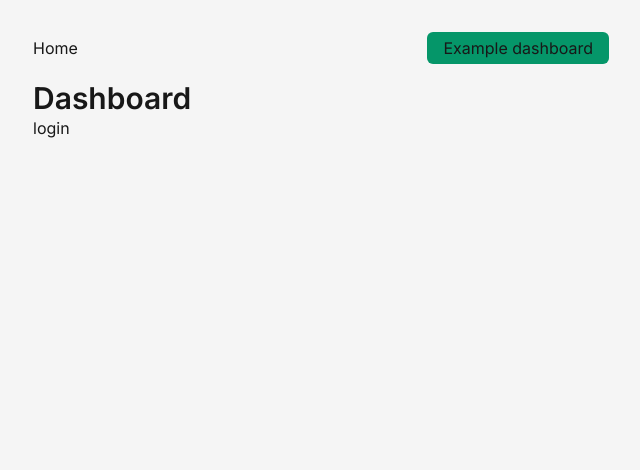
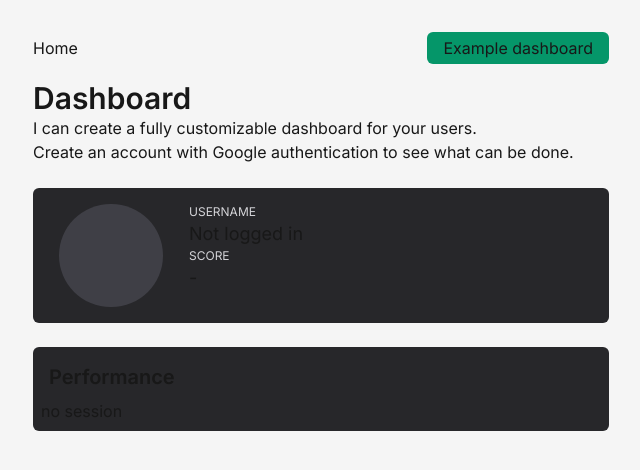
Before and after one commit to mar-cial/cv, a Next.js app: page /dashboard in a window 1280 px wide. Shown: the top 470 px of the page, without its empty margins (319-959 px from the left). Built offline with nearby package versions, Linux system fonts and the light colour scheme; no server answers.

Commit message:
A whoooole lot of progress

```diff
--- a/next.config.mjs
+++ b/next.config.mjs
@@ -1,4 +1,6 @@
 /** @type {import('next').NextConfig} */
-const nextConfig = {};
+const nextConfig = {
+    images: { remotePatterns: [{ hostname: "lh3.googleusercontent.com" }] },
+};
 
 export default nextConfig;
--- a/package.json
+++ b/package.json
@@ -14,7 +14,8 @@
     "next": "14.2.7",
     "next-auth": "^5.0.0-beta.20",
     "react": "^18",
-    "react-dom": "^18"
+    "react-dom": "^18",
+    "recharts": "^2.12.7"
   },
   "devDependencies": {
     "@types/node": "^20",
--- a/src/app/auth.ts
+++ b/src/app/auth.ts
@@ -1,7 +1,12 @@
+import { UpstashRedisAdapter } from "@auth/upstash-redis-adapter";
+import { Redis } from "@upstash/redis";
 import NextAuth, { NextAuthConfig } from "next-auth";
 import Google from "next-auth/providers/google";
 
+const redis = Redis.fromEnv();
+
 const config: NextAuthConfig = {
+    adapter: UpstashRedisAdapter(redis),
     providers: [Google],
 };
 
--- a/src/app/dashboard/page.tsx
+++ b/src/app/dashboard/page.tsx
@@ -1,12 +1,101 @@
-function UserScoreLoader() {
+import { Redis } from "@upstash/redis";
+import { auth } from "../auth";
+import { Suspense } from "react";
+import { Session } from "next-auth";
+import PerformanceContainer from "@/components/user/performance-container";
+import Image from "next/image";
+
+function UserDetailsLoader() {
     return (
-        <article className="flex justify-center items-center w-48 h-48 rounded-md bg-zinc-700">
-            <p className="text-2xl">-</p>
-        </article>
+        <section className="grid grid-cols-4 p-2 my-6 rounded-md bg-zinc-800">
+            <section className="flex justify-center items-center p-2">
+                <div className="w-5/6 h-auto rounded-full aspect-square bg-zinc-700"></div>
+            </section>
+            <section className="col-span-3 p-2">
+                <section>
+                    <h3 className="text-xs uppercase text-zinc-300">Username</h3>
+                    <p className="text-lg">Not logged in</p>
+                </section>
+
+                <section>
+                    <div className="text-xs uppercase text-zinc-300">Score</div>
+                    <div className="text-lg">-</div>
+                </section>
+            </section>
+        </section>
     );
 }
 
-async function UserScore() { }
+function UserDetailsPulic() {
+    return (
+        <section className="grid grid-cols-4 p-2 my-6 rounded-md bg-zinc-800">
+            <section className="flex justify-center items-center p-2">
+                <div className="w-5/6 h-auto rounded-full aspect-square bg-zinc-700"></div>
+            </section>
+            <section className="col-span-3 p-2">
+                <section>
+                    <h3 className="text-xs uppercase text-zinc-300">Username</h3>
+                    <p className="text-lg">Not logged in</p>
+                </section>
+
+                <section>
+                    <div className="text-xs uppercase text-zinc-300">Score</div>
+                    <div className="text-lg">-</div>
+                </section>
+            </section>
+        </section>
+    );
+}
+
+async function UserDetails() {
+    const session = await auth();
+    if (!session) {
+        return <UserDetailsPulic />;
+    }
+
+    const redis = Redis.fromEnv();
+
+    const response: string | null = await redis.get(
+        `user:${session.user?.id}:username`,
+    );
+
+    return (
+        <section className="grid grid-cols-4 p-2 my-6 rounded-md bg-zinc-800">
+            <section className="flex justify-center items-center p-2">
+                <Image
+                    src={session.user?.image || ""}
+                    alt="user image"
+                    width={100}
+                    height={100}
+                    className="object-cover rounded-full"
+                />
+            </section>
+            <section className="col-span-3 p-2">
+                <section>
+                    <h3 className="text-xs uppercase text-zinc-300">Username</h3>
+                    <p className="text-lg">{`${response || "error"}`}</p>
+                </section>
+
+                <section>
+                    <div className="text-xs uppercase text-zinc-300">Score</div>
+                    <div className="text-lg">-</div>
+                </section>
+            </section>
+        </section>
+    );
+}
+
+async function getUserScore({
+    session,
+    redis,
+}: {
+    session: Session;
+    redis: Redis;
+}) {
+    const score = await redis.get(`user:${session.user?.id}:score`);
+    return score;
+}
+
 export default function Page() {
     return (
         <main>
@@ -15,7 +104,21 @@ export default function Page() {
             </header>
 
             <section>
-                <button>login</button>
+                <p>I can create a fully customizable dashboard for your users.</p>
+                <p>
+                    Create an account with Google authentication to see what can be done.
+                </p>
+            </section>
+
+            <section>
+                <Suspense fallback={<UserDetailsLoader />}>
+                    <UserDetails />
+                </Suspense>
+            </section>
+
+            <section className="p-2 rounded-md bg-zinc-800">
+                <header className="p-2 text-xl font-semibold">Performance</header>
+                <PerformanceContainer />
             </section>
         </main>
     );
--- a/src/app/page.tsx
+++ b/src/app/page.tsx
@@ -6,7 +6,6 @@ export default function Page() {
                     Empowering Your Business with Cutting-Edge, Custom-Built Applications.
                 </h1>
             </header>
-
             <section>
                 <p>
                     Hello! I'm Cesar, a software developer with 3 years of experience.
@@ -16,6 +15,7 @@ export default function Page() {
                     creating fast, informative, and user-friendly applications.
                 </p>
             </section>
+
             <section>
                 <h2 className="text-xl font-semibold">
                     I understand the challenges entrepreneurs face daily.
@@ -38,6 +38,7 @@ export default function Page() {
                 </header>
 
                 <section>
+                    <section>
                         <header>
                             <h3>User base management</h3>
                         </header>
@@ -49,6 +50,7 @@ export default function Page() {
                                 <li>Track user activity</li>
                             </ul>
                         </article>
+                    </section>
                 </section>
 
                 <section>
@@ -68,30 +70,64 @@ export default function Page() {
                     <header>
                         <h3>Custom notification systems</h3>
                     </header>
+                    <article>
+                        <ul className="list-disc list-inside">
+                            <li>Instant updates with WebSockets</li>
+                            <li>Easy user engagement without annoying popups</li>
+                        </ul>
+                    </article>
                 </section>
 
                 <section>
                     <header>
                         <h3>User voting &amp; feedback</h3>
                     </header>
+                    <article>
+                        <ul className="list-disc list-inside">
+                            <li>Capture user interactions easily</li>
+                            <li>Increase user engagement and build history</li>
+                        </ul>
+                    </article>
                 </section>
 
                 <section>
                     <header>
                         <h3>Event scheduling &amp; management</h3>
                     </header>
+                    <article>
+                        <ul className="list-disc list-inside">
+                            <li>
+                                Let users manage and create appointments, events, meetings, etc.
+                            </li>
+                            <li>Easy and intuitive UI for easier conversions </li>
+                        </ul>
+                    </article>
                 </section>
 
                 <section>
                     <header>
                         <h3>Interactive user dashboards</h3>
                     </header>
+                    <article>
+                        <ul className="list-disc list-inside">
+                            <li>Track any historic data you like</li>
+                            <li>Clear understanding of your business</li>
+                        </ul>
+                    </article>
                 </section>
 
                 <section>
                     <header>
                         <h3>API integrations</h3>
                     </header>
+                    <article>
+                        <ul className="list-disc list-inside">
+                            <li>
+                                Goes without saying. I can integrate any API tool to reach your
+                                goals
+                            </li>
+                        </ul>
+                    </article>
                 </section>
             </section>
         </main>
--- /dev/null
+++ b/src/components/user/performance-chart.tsx
@@ -0,0 +1,27 @@
+"use client";
+
+import {
+    CartesianGrid,
+    LineChart,
+    ResponsiveContainer,
+    XAxis,
+    Line,
+    Tooltip,
+    YAxis,
+} from "recharts";
+import { Data } from "./performance-container";
+
+export default function PerformanceChart({ data }: { data: Data[] }) {
+    return (
+        <ResponsiveContainer width="100%" height={200}>
+            <LineChart data={data}>
+                <XAxis dataKey="name" />
+                <YAxis />
+                <CartesianGrid strokeOpacity={0.1} />
+                <Line type="monotone" dataKey="uv" stroke="#ffa500" strokeWidth={2} />
+                <Line type="monotone" dataKey="pv" stroke="#005aff" strokeWidth={2} />
+                <Tooltip />
+            </LineChart>
+        </ResponsiveContainer>
+    );
+}
--- /dev/null
+++ b/src/components/user/performance-container.tsx
@@ -0,0 +1,50 @@
+import { auth } from "@/app/auth";
+import PerformanceChart from "./performance-chart";
+import { Redis } from "@upstash/redis";
+import { Session } from "next-auth";
+
+export type Data = {
+    name: string;
+    uv: number;
+    pv: number;
+    amt: number;
+};
+
+export type SessionRedis = {
+    session: Session;
+    redis: Redis;
+};
+
+export function incomeExpenses() {
+    return;
+}
+
+export async function getUserData({
+    session,
+    redis,
+}: SessionRedis): Promise<Data[] | null> {
+    const key = `user:${session.user?.id}:data`;
+
+    const response: Data[] | null = await redis.get(key);
+    return response;
+}
+
+export default async function PerformanceContainer() {
+    const session = await auth();
+    if (!session) {
+        return <section>no session</section>;
+    }
+
+    const redis = Redis.fromEnv();
+
+    const data = await getUserData({ session, redis });
+    if (!data) {
+        return <div>error</div>;
+    }
+
+    return (
+        <section>
+            <PerformanceChart data={data} />
+        </section>
+    );
+}
```
Also changed, not shown: 1 other file (tests, documents, lock files or other folders). Lines whose indentation alone changed are shown as unchanged.
